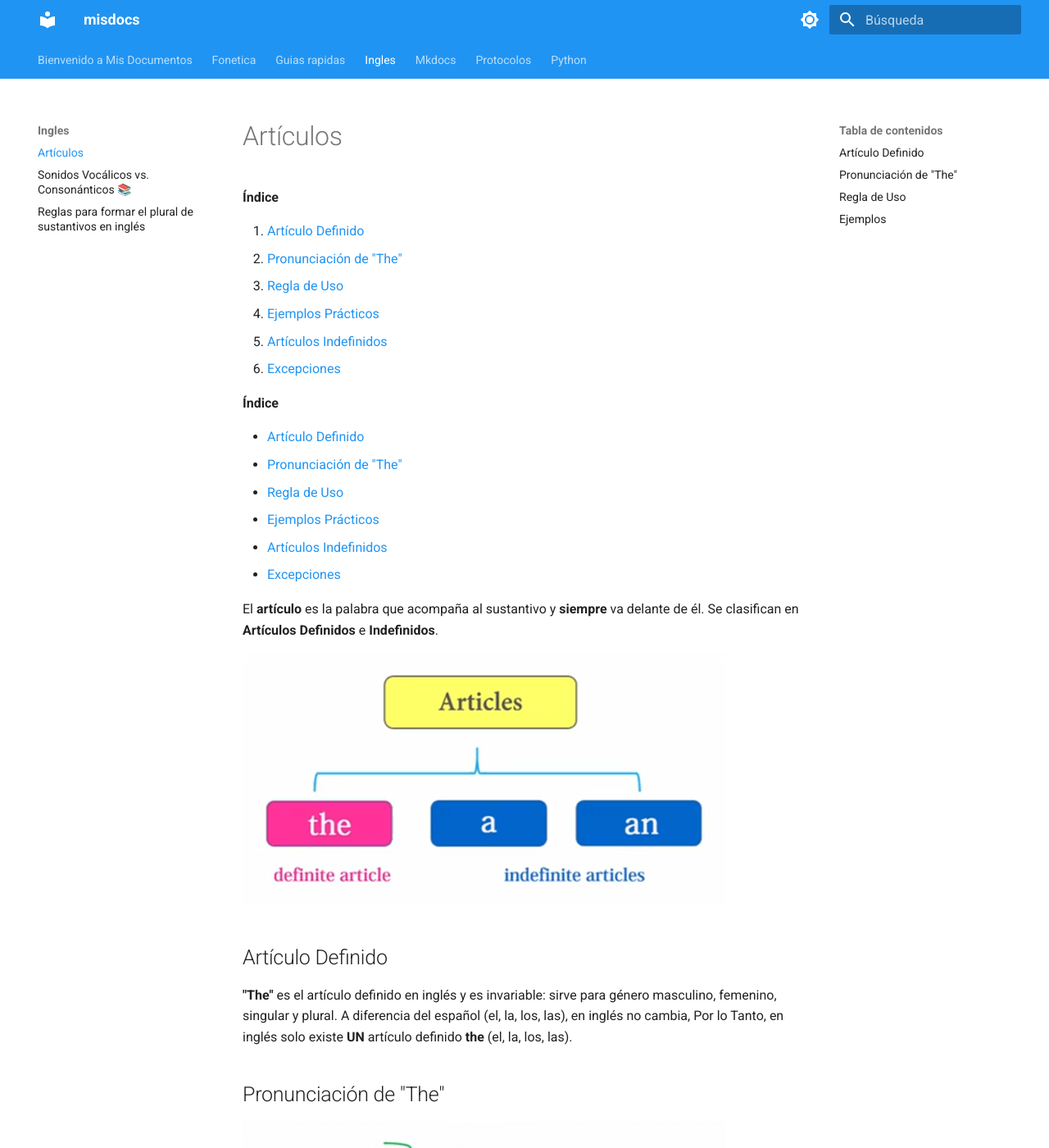
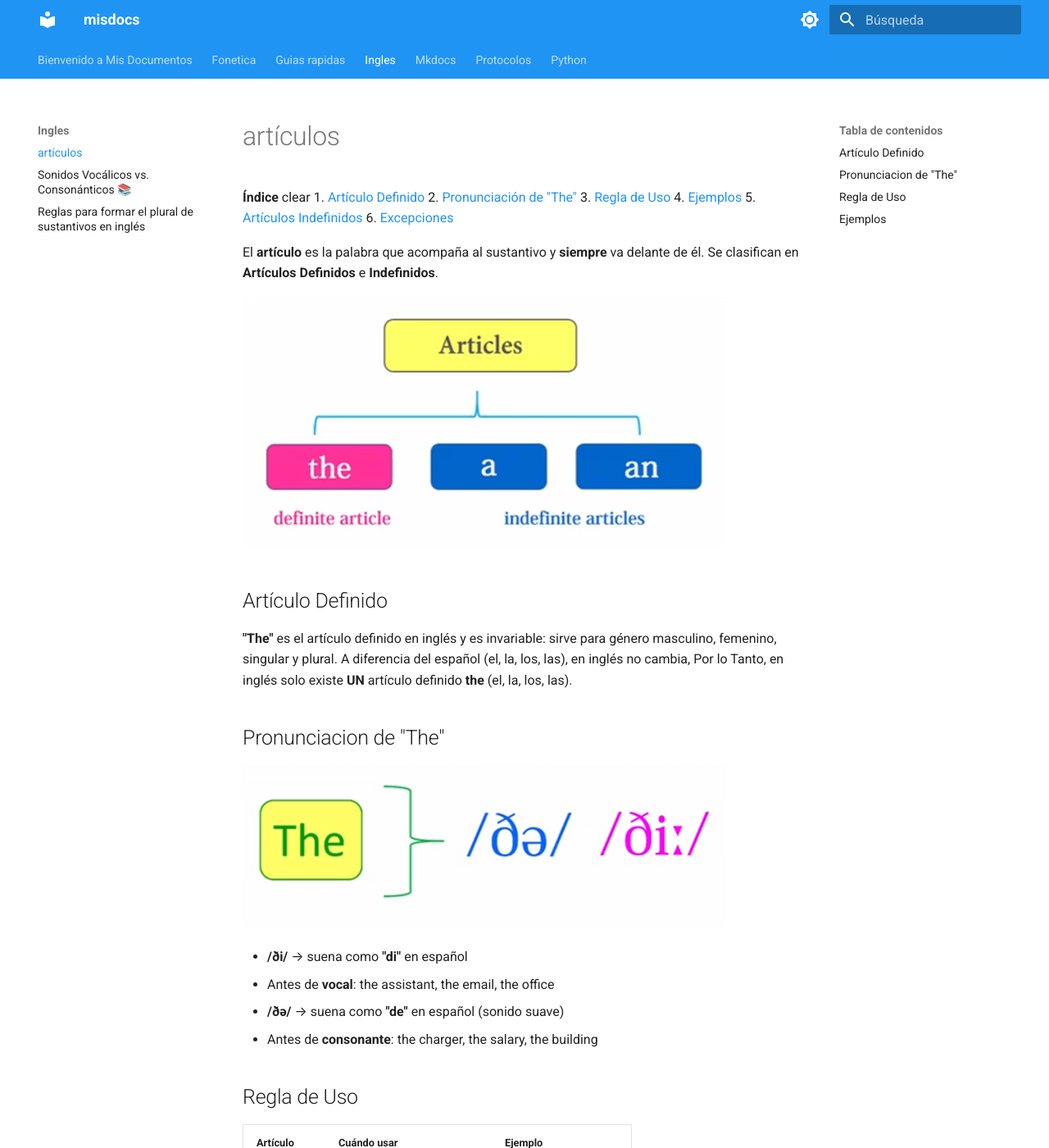
Before and after one commit to carloantonioc/misdocs, an MkDocs documentation site: the page built from docs/ingles/articulos.md, in a window 1280 px wide and 1400 px high. Shown: the whole window at 82% size. Built offline with MkDocs 1.6.1 and Material for MkDocs 9.7.7, drawn with Linux system fonts in a browser that asks for light colours.

Commit message:
Actualización de documentación

```diff
--- a/docs/ingles/articulos.md
+++ b/docs/ingles/articulos.md
@@ -1,22 +1,14 @@
-# Artículos
+# artículos
 
 **Índice**
-
+clear
 1. [Artículo Definido](#artículo-definido)
-2. [Pronunciación de "The"](#pronunciación-de-the)
+2. [Pronunciación de "The"](#pronunciacion-de-the)
 3. [Regla de Uso](#regla-de-uso)
-4. [Ejemplos Prácticos](#ejemplos-prácticos)
+4. [Ejemplos](#ejemplos)
 5. [Artículos Indefinidos](#artículos-indefinidos)
 6. [Excepciones](#excepciones)
 
-**Índice**
-
-- [Artículo Definido](#artículo-definido)
-- [Pronunciación de "The"](#pronunciación-de-the)
-- [Regla de Uso](#regla-de-uso)
-- [Ejemplos Prácticos](#ejemplos-prácticos)
-- [Artículos Indefinidos](#artículos-indefinidos)
-- [Excepciones](#excepciones)
 
 El **artículo** es la palabra que acompaña al sustantivo y **siempre** va delante de él. Se clasifican en **Artículos Definidos** e **Indefinidos**.
 
@@ -26,7 +18,7 @@ El **artículo** es la palabra que acompaña al sustantivo y **siempre** va dela
 **"The"** es el artículo definido en inglés y es invariable: sirve para género masculino, femenino, singular y plural.
 A diferencia del español (el, la, los, las), en inglés no cambia, Por lo Tanto, en inglés solo existe **UN** artículo definido **the** (el, la, los, las).
 
-## Pronunciación de "The"
+## Pronunciacion de "The"
 
 ![the](../../assets/imagenes/the_ipa.png)
 
```
